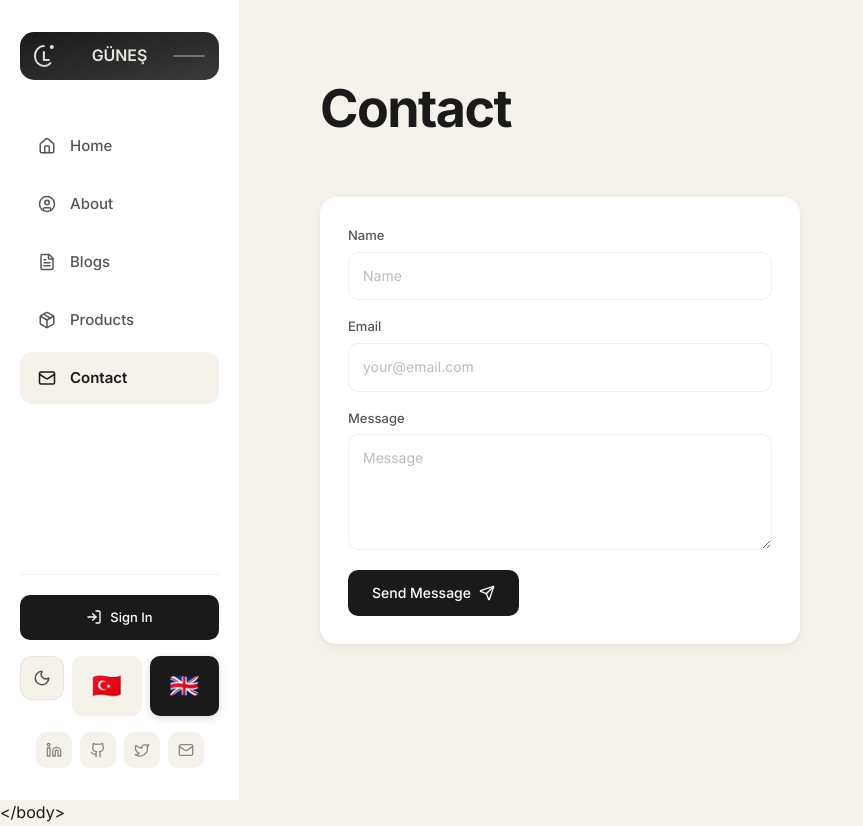
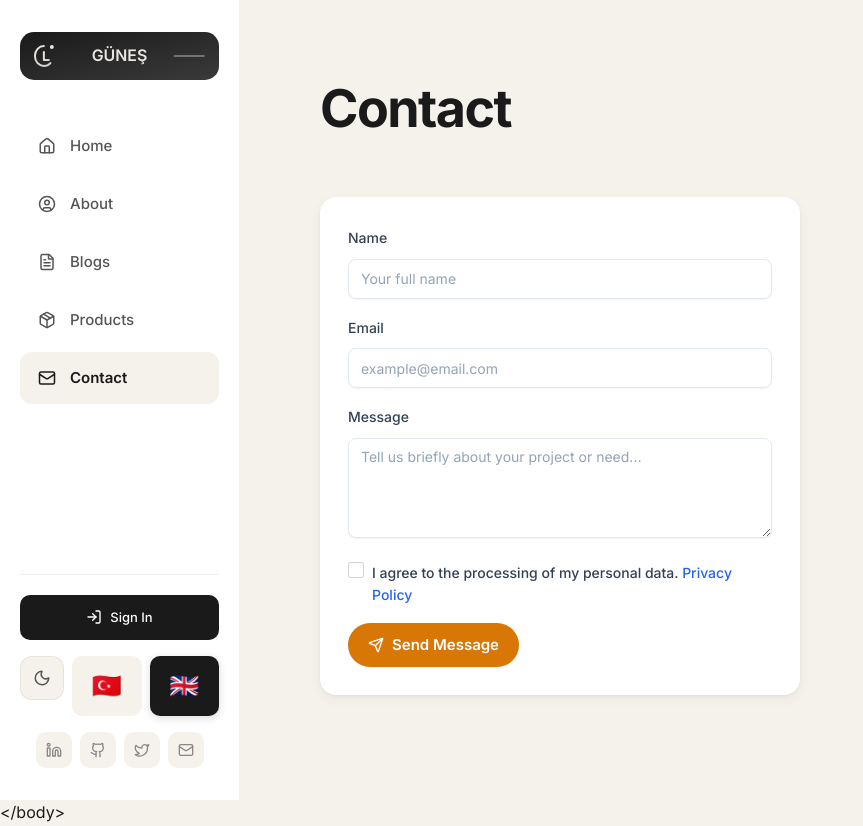
Before and after one commit to metegunesofficial/Portfilio, a React (Vite) app: page /contact in a window 1280 px wide. Shown: the whole page, without its empty margins (0-863 px from the left). Built offline with nearby package versions, Linux system fonts and the light colour scheme; no server answers.

Commit message:
Refactor contact forms and fix typescript issues

```diff
--- a/src/components/ContactForm.tsx
+++ b/src/components/ContactForm.tsx
@@ -7,49 +7,7 @@ import { Textarea } from './ui/textarea'
 import { Label } from './ui/label'
 import { Checkbox } from './ui/checkbox'
 import { canSubmit, recordSubmission, getRemainingTimeSeconds } from '../lib/rateLimit'
-
-type Lang = 'tr' | 'en'
-
-interface ContactFormProps {
-    lang: Lang
-}
-
-const formTexts = {
-    tr: {
-        name: 'Adınız',
-        namePlaceholder: 'Adınız soyadınız',
-        email: 'E-posta',
-        emailPlaceholder: 'ornek@email.com',
-        message: 'Mesajınız',
-        messagePlaceholder: 'Projeniz veya ihtiyacınız hakkında kısa bilgi verin...',
-        submit: 'Gönder',
-        success: 'Mesajınız alındı, teşekkürler!',
-        rateLimit: 'Çok hızlı deniyorsun, lütfen birkaç dakika sonra tekrar dene.',
-        nameRequired: 'Ad alanı zorunludur',
-        emailInvalid: 'Geçerli bir e-posta adresi giriniz',
-        messageRequired: 'Mesaj alanı zorunludur',
-        privacyLabel: 'Kişisel verilerimin işlenmesini kabul ediyorum.',
-        privacyLink: 'Gizlilik Politikası',
-        privacyRequired: 'Devam etmek için onay gereklidir',
-    },
-    en: {
-        name: 'Your name',
-        namePlaceholder: 'Your full name',
-        email: 'Email',
-        emailPlaceholder: 'example@email.com',
-        message: 'Your message',
-        messagePlaceholder: 'Tell us briefly about your project or need...',
-        submit: 'Send',
-        success: 'Message received, thank you!',
-        rateLimit: 'Too many attempts. Please try again in a few minutes.',
-        nameRequired: 'Name is required',
-        emailInvalid: 'Please enter a valid email address',
-        messageRequired: 'Message is required',
-        privacyLabel: 'I agree to the processing of my personal data.',
-        privacyLink: 'Privacy Policy',
-        privacyRequired: 'Consent is required to proceed',
-    },
-} as const
+import { useLang } from '../context/LangContext'
 
 interface FormErrors {
     name?: string
@@ -58,8 +16,8 @@ interface FormErrors {
     privacy?: string
 }
 
-export function ContactForm({ lang }: ContactFormProps) {
-    const t = formTexts[lang]
+export function ContactForm() {
+    const { t, lang } = useLang()
 
     const [name, setName] = useState('')
     const [email, setEmail] = useState('')
@@ -77,19 +35,19 @@ export function ContactForm({ lang }: ContactFormProps) {
         const newErrors: FormErrors = {}
 
         if (!name.trim()) {
-            newErrors.name = t.nameRequired
+            newErrors.name = lang === 'tr' ? 'Ad alanı zorunludur' : 'Name is required'
         }
 
         if (!email.trim() || !validateEmail(email)) {
-            newErrors.email = t.emailInvalid
+            newErrors.email = lang === 'tr' ? 'Geçerli bir e-posta adresi giriniz' : 'Please enter a valid email address'
         }
 
         if (!message.trim()) {
-            newErrors.message = t.messageRequired
+            newErrors.message = lang === 'tr' ? 'Mesaj alanı zorunludur' : 'Message is required'
         }
 
         if (!privacyAccepted) {
-            newErrors.privacy = t.privacyRequired
+            newErrors.privacy = lang === 'tr' ? 'Devam etmek için onay gereklidir' : 'Consent is required to proceed'
         }
 
         setErrors(newErrors)
@@ -132,23 +90,23 @@ export function ContactForm({ lang }: ContactFormProps) {
             {status === 'success' && (
                 <div className="flex items-center gap-2 rounded-lg bg-emerald-50 p-3 text-sm text-emerald-700 dark:bg-emerald-500/10 dark:text-emerald-300">
                     <CheckCircle size={18} />
-                    {t.success}
+                    {t.contactSuccess}
                 </div>
             )}
 
             {status === 'rateLimit' && (
                 <div className="flex items-center gap-2 rounded-lg bg-amber-50 p-3 text-sm text-amber-700 dark:bg-amber-500/10 dark:text-amber-300">
                     <AlertCircle size={18} />
-                    {t.rateLimit} ({getRemainingTimeSeconds()}s)
+                    {lang === 'tr' ? 'Çok hızlı deniyorsun, lütfen birkaç dakika sonra tekrar dene.' : 'Too many attempts. Please try again in a few minutes.'} ({getRemainingTimeSeconds()}s)
                 </div>
             )}
 
             <div className="space-y-2">
-                <Label htmlFor="name">{t.name}</Label>
+                <Label htmlFor="name">{t.contactName}</Label>
                 <Input
                     id="name"
                     type="text"
-                    placeholder={t.namePlaceholder}
+                    placeholder={lang === 'tr' ? 'Adınız soyadınız' : 'Your full name'}
                     value={name}
                     onChange={(e) => setName(e.target.value)}
                     aria-invalid={!!errors.name}
@@ -159,11 +117,11 @@ export function ContactForm({ lang }: ContactFormProps) {
             </div>
 
             <div className="space-y-2">
-                <Label htmlFor="email">{t.email}</Label>
+                <Label htmlFor="email">{t.contactEmail}</Label>
                 <Input
                     id="email"
                     type="email"
-                    placeholder={t.emailPlaceholder}
+                    placeholder={lang === 'tr' ? 'ornek@email.com' : 'example@email.com'}
                     value={email}
                     onChange={(e) => setEmail(e.target.value)}
                     aria-invalid={!!errors.email}
@@ -174,10 +132,10 @@ export function ContactForm({ lang }: ContactFormProps) {
             </div>
 
             <div className="space-y-2">
-                <Label htmlFor="message">{t.message}</Label>
+                <Label htmlFor="message">{t.contactMessage}</Label>
                 <Textarea
                     id="message"
-                    placeholder={t.messagePlaceholder}
+                    placeholder={lang === 'tr' ? 'Projeniz veya ihtiyacınız hakkında kısa bilgi verin...' : 'Tell us briefly about your project or need...'}
                     value={message}
                     onChange={(e) => setMessage(e.target.value)}
                     aria-invalid={!!errors.message}
@@ -196,9 +154,9 @@ export function ContactForm({ lang }: ContactFormProps) {
                         aria-invalid={!!errors.privacy}
                     />
                     <Label htmlFor="privacy" className="text-sm leading-relaxed cursor-pointer">
-                        {t.privacyLabel}{' '}
+                        {lang === 'tr' ? 'Kişisel verilerimin işlenmesini kabul ediyorum.' : 'I agree to the processing of my personal data.'}{' '}
                         <Link to="/privacy-policy" className="text-blue-600 hover:underline dark:text-blue-400">
-                            {t.privacyLink}
+                            {lang === 'tr' ? 'Gizlilik Politikası' : 'Privacy Policy'}
                         </Link>
                     </Label>
                 </div>
@@ -209,7 +167,7 @@ export function ContactForm({ lang }: ContactFormProps) {
 
             <Button type="submit" size="lg" className="w-full sm:w-auto">
                 <Send size={16} />
-                {t.submit}
+                {t.contactSend}
             </Button>
         </form>
     )
--- a/src/components/Newsletter.tsx
+++ b/src/components/Newsletter.tsx
@@ -50,8 +50,8 @@ export function Newsletter() {
         await new Promise(resolve => setTimeout(resolve, 1000))
 
         // Track event
-        if (typeof window !== 'undefined' && (window as any).gtag) {
-            (window as any).gtag('event', 'newsletter_signup', {
+        if (typeof window !== 'undefined' && window.gtag) {
+            window.gtag('event', 'newsletter_signup', {
                 event_category: 'engagement'
             })
         }
--- a/src/components/ui/CVDownload.tsx
+++ b/src/components/ui/CVDownload.tsx
@@ -12,8 +12,8 @@ export function CVDownload({ cvUrl = '/cv/mete-gunes-cv.pdf', className = '' }:
 
     const handleDownload = () => {
         // Track download event (for analytics)
-        if (typeof window !== 'undefined' && (window as any).gtag) {
-            (window as any).gtag('event', 'cv_download', {
+        if (typeof window !== 'undefined' && window.gtag) {
+            window.gtag('event', 'cv_download', {
                 event_category: 'engagement',
                 event_label: 'CV Download',
             })
--- a/src/pages/ContactPage.tsx
+++ b/src/pages/ContactPage.tsx
@@ -1,114 +1,9 @@
-import { useState } from 'react'
 import { motion } from 'framer-motion'
-import { Send, AlertCircle, CheckCircle } from 'lucide-react'
+import { ContactForm } from '../components/ContactForm'
 import { useLang } from '../context/LangContext'
 
-interface FormErrors {
-    name?: string
-    email?: string
-    message?: string
-}
-
 export function ContactPage() {
-    const { lang, t } = useLang()
-    const [formData, setFormData] = useState({
-        name: '',
-        email: '',
-        message: '',
-    })
-    const [errors, setErrors] = useState<FormErrors>({})
-    const [touched, setTouched] = useState<Record<string, boolean>>({})
-    const [submitted, setSubmitted] = useState(false)
-    const [isSubmitting, setIsSubmitting] = useState(false)
-
-    const errorMessages = {
-        name: {
-            required: lang === 'tr' ? 'İsim zorunludur' : 'Name is required',
-            minLength: lang === 'tr' ? 'İsim en az 2 karakter olmalıdır' : 'Name must be at least 2 characters'
-        },
-        email: {
-            required: lang === 'tr' ? 'E-posta zorunludur' : 'Email is required',
-            invalid: lang === 'tr' ? 'Geçerli bir e-posta adresi girin' : 'Please enter a valid email address'
-        },
-        message: {
-            required: lang === 'tr' ? 'Mesaj zorunludur' : 'Message is required',
-            minLength: lang === 'tr' ? 'Mesaj en az 10 karakter olmalıdır' : 'Message must be at least 10 characters'
-        }
-    }
-
-    const validateField = (name: string, value: string): string | undefined => {
-        switch (name) {
-            case 'name':
-                if (!value.trim()) return errorMessages.name.required
-                if (value.trim().length < 2) return errorMessages.name.minLength
-                break
-            case 'email':
-                if (!value.trim()) return errorMessages.email.required
-                if (!/^[^\s@]+@[^\s@]+\.[^\s@]+$/.test(value)) return errorMessages.email.invalid
-                break
-            case 'message':
-                if (!value.trim()) return errorMessages.message.required
-                if (value.trim().length < 10) return errorMessages.message.minLength
-                break
-        }
-        return undefined
-    }
-
-    const validateForm = (): boolean => {
-        const newErrors: FormErrors = {}
-
-        const nameError = validateField('name', formData.name)
-        const emailError = validateField('email', formData.email)
-        const messageError = validateField('message', formData.message)
-
-        if (nameError) newErrors.name = nameError
-        if (emailError) newErrors.email = emailError
-        if (messageError) newErrors.message = messageError
-
-        setErrors(newErrors)
-        return Object.keys(newErrors).length === 0
-    }
-
-    const handleBlur = (field: string) => {
-        setTouched({ ...touched, [field]: true })
-        const error = validateField(field, formData[field as keyof typeof formData])
-        setErrors({ ...errors, [field]: error })
-    }
-
-    const handleChange = (field: string, value: string) => {
-        setFormData({ ...formData, [field]: value })
-
-        // Clear error on change if field is touched
-        if (touched[field]) {
-            const error = validateField(field, value)
-            setErrors({ ...errors, [field]: error })
-        }
-    }
-
-    const handleSubmit = async (e: React.FormEvent) => {
-        e.preventDefault()
-
-        // Mark all fields as touched
-        setTouched({ name: true, email: true, message: true })
-
-        if (!validateForm()) return
-
-        setIsSubmitting(true)
-
-        // Simulate API call
-        await new Promise(resolve => setTimeout(resolve, 1500))
-
-        // Track event
-        if (typeof window !== 'undefined' && (window as any).gtag) {
-            (window as any).gtag('event', 'contact_form_submit', {
-                event_category: 'engagement',
-                event_label: 'contact_page'
-            })
-        }
-
-        setIsSubmitting(false)
-        setSubmitted(true)
-    }
+    const { t } = useLang()
 
     return (
         <div className="page-wrapper">
@@ -127,92 +22,7 @@ export function ContactPage() {
                 animate={{ opacity: 1, y: 0 }}
                 transition={{ delay: 0.2 }}
             >
-                {submitted ? (
-                    <div className="contact-success">
-                        <CheckCircle size={48} className="success-icon" />
-                        <h3>{t.contactSuccess}</h3>
-                        <p>{t.contactSuccessDesc}</p>
-                    </div>
-                ) : (
-                    <form onSubmit={handleSubmit} className="contact-form" noValidate>
-                        <div className={`form-row ${errors.name && touched.name ? 'has-error' : ''}`}>
-                            <label htmlFor="name">{t.contactName}</label>
-                            <input
-                                type="text"
-                                id="name"
-                                placeholder={t.contactName}
-                                value={formData.name}
-                                onChange={(e) => handleChange('name', e.target.value)}
-                                onBlur={() => handleBlur('name')}
-                                aria-invalid={errors.name && touched.name ? 'true' : 'false'}
-                                aria-describedby={errors.name ? 'name-error' : undefined}
-                            />
-                            {errors.name && touched.name && (
-                                <span className="form-error" id="name-error" role="alert">
-                                    <AlertCircle size={14} />
-                                    {errors.name}
-                                </span>
-                            )}
-                        </div>
-
-                        <div className={`form-row ${errors.email && touched.email ? 'has-error' : ''}`}>
-                            <label htmlFor="email">{t.contactEmail}</label>
-                            <input
-                                type="email"
-                                id="email"
-                                placeholder="your@email.com"
-                                value={formData.email}
-                                onChange={(e) => handleChange('email', e.target.value)}
-                                onBlur={() => handleBlur('email')}
-                                aria-invalid={errors.email && touched.email ? 'true' : 'false'}
-                                aria-describedby={errors.email ? 'email-error' : undefined}
-                            />
-                            {errors.email && touched.email && (
-                                <span className="form-error" id="email-error" role="alert">
-                                    <AlertCircle size={14} />
-                                    {errors.email}
-                                </span>
-                            )}
-                        </div>
-
-                        <div className={`form-row ${errors.message && touched.message ? 'has-error' : ''}`}>
-                            <label htmlFor="message">{t.contactMessage}</label>
-                            <textarea
-                                id="message"
-                                rows={4}
-                                placeholder={t.contactMessage}
-                                value={formData.message}
-                                onChange={(e) => handleChange('message', e.target.value)}
-                                onBlur={() => handleBlur('message')}
-                                aria-invalid={errors.message && touched.message ? 'true' : 'false'}
-                                aria-describedby={errors.message ? 'message-error' : undefined}
-                            />
-                            {errors.message && touched.message && (
-                                <span className="form-error" id="message-error" role="alert">
-                                    <AlertCircle size={14} />
-                                    {errors.message}
-                                </span>
-                            )}
-                        </div>
-
-                        <button
-                            type="submit"
-                            className="submit-btn"
-                            disabled={isSubmitting}
-                        >
-                            {isSubmitting ? (
-                                <span className="btn-loading">
-                                    {lang === 'tr' ? 'Gönderiliyor...' : 'Sending...'}
-                                </span>
-                            ) : (
-                                <>
-                                    {t.contactSend}
-                                    <Send size={16} />
-                                </>
-                            )}
-                        </button>
-                    </form>
-                )}
+                <ContactForm />
             </motion.div>
         </div>
     )
```
Also changed, not shown: src/types/global.d.ts (added, +7 -0 lines).
